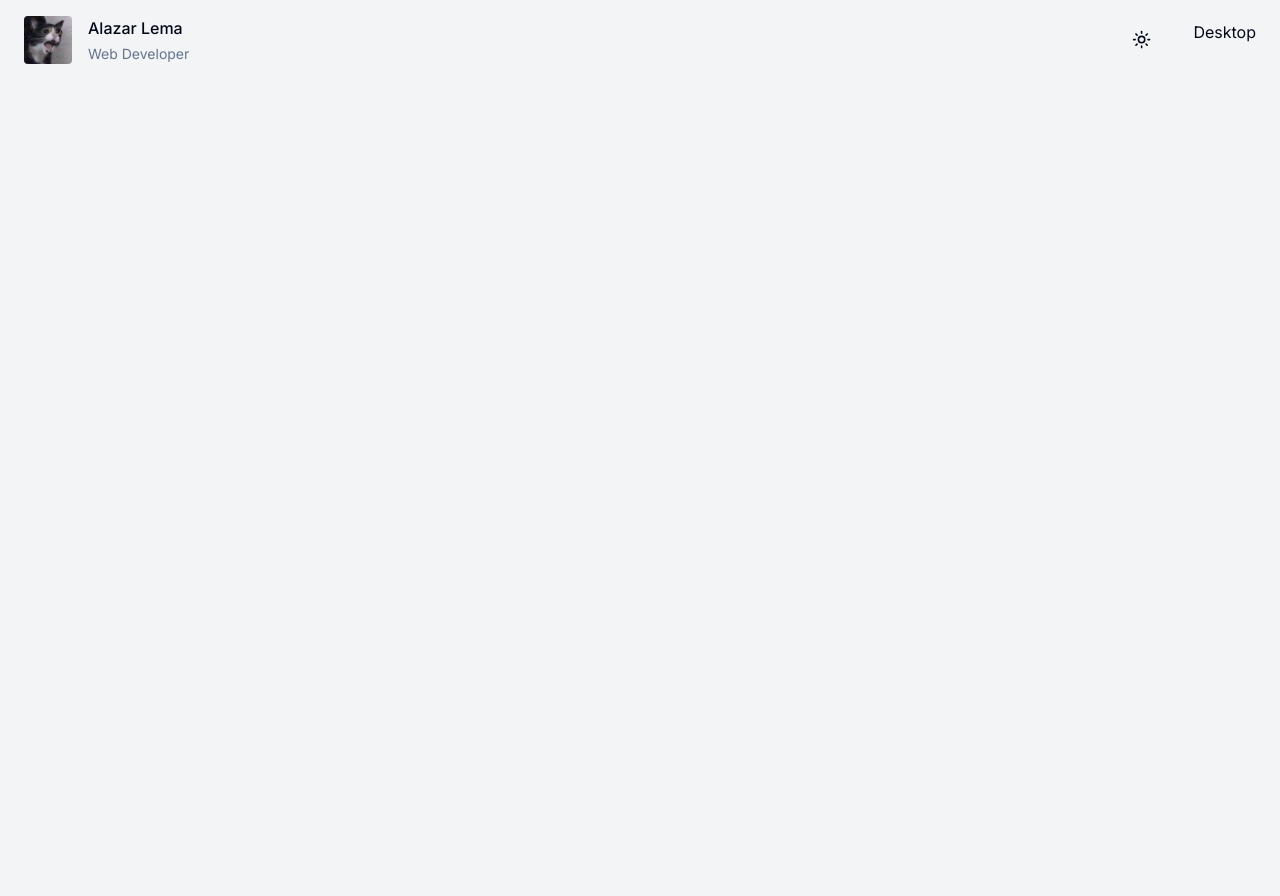
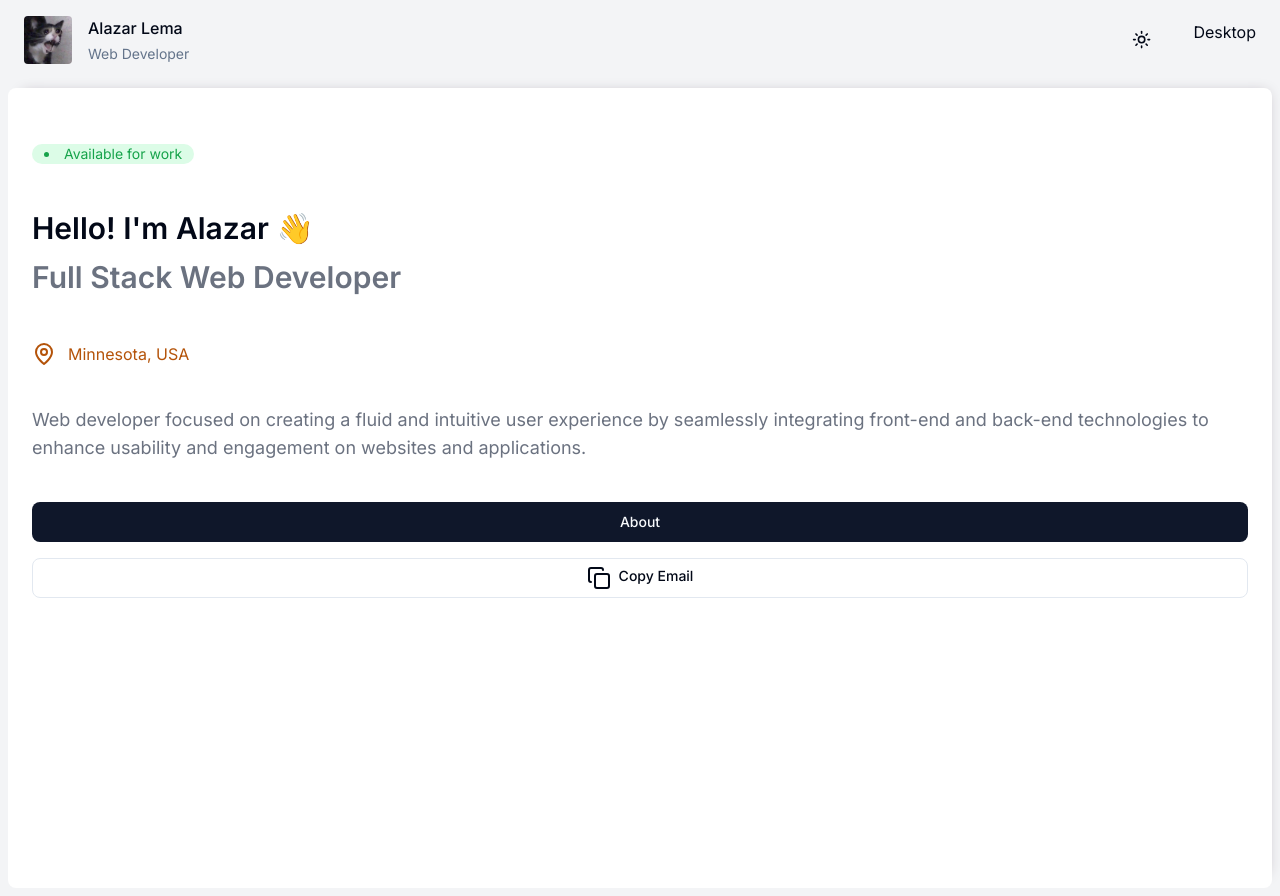
Before and after one commit to Alazar351/personal-website, a Next.js app: page / in a window 1280 px wide. Before the commit the page ends 800 px from the top, so only its background shows below. Built offline with nearby package versions, Linux system fonts and the light colour scheme.

Commit message:
About section added

```diff
--- a/app/page.tsx
+++ b/app/page.tsx
@@ -1,3 +1,34 @@
+"use client";
+import CopyEmail from "@/components/copyEmail";
+import { Button } from "@/components/ui/button";
+import { MapPin } from "lucide-react";
+
 export default function Home() {
-  return <main className="bg-white"></main>;
+  return (
+    <main className="m-2 h-screen rounded-lg bg-white px-6 shadow-main-shadow dark:bg-[rgb(20,20,20)] ">
+      <section className="pt-14">
+        <li className="mb-10 w-max rounded-full bg-green-100 px-3 text-sm text-green-600 dark:bg-green-950 dark:text-green-500">
+          Available for work
+        </li>
+        <div className="mb-10 text-3xl font-semibold leading-relaxed  ">
+          <p>Hello! I'm Alazar 👋</p>
+          <p className="text-gray-500">Full Stack Web Developer</p>
+        </div>
+        <li className="mb-10 flex gap-3 text-amber-700 dark:text-amber-500">
+          <MapPin />
+          Minnesota, USA
+        </li>
+        <p className="mb-10 text-lg text-gray-500 dark:text-gray-400">
+          Web developer focused on creating a fluid and intuitive user
+          experience by seamlessly integrating front-end and back-end
+          technologies to enhance usability and engagement on websites and
+          applications.
+        </p>
+        <div>
+          <Button className="mb-4 w-full rounded-lg">About</Button>
+          <CopyEmail />
+        </div>
+      </section>
+    </main>
+  );
 }
--- /dev/null
+++ b/components/CopyEmail.tsx
@@ -0,0 +1,39 @@
+"use client";
+import { Button } from "@/components/ui/button";
+import { Check, Copy } from "lucide-react";
+import { useState } from "react";
+
+export default function CopyEmail() {
+  const [emailString, setEmailString] = useState(false);
+
+  const copyEmail = () => {
+    navigator.clipboard.writeText("alazar.lema351@gmail.com");
+    setEmailString(true);
+
+    setTimeout(() => {
+      setEmailString(false);
+    }, 2000);
+  };
+
+  return (
+    <Button
+      variant={"outline"}
+      onClick={copyEmail}
+      className={`w-full rounded-lg ${emailString ? "bg-green-100 hover:bg-green-100 dark:bg-green-950 dark:hover:bg-green-950" : ""}`}
+    >
+      <div
+        className={`transition-all duration-300 ease-in-out ${emailString ? "translate-x-3" : ""}`}
+      >
+        {emailString ? (
+          <div className="flex">
+            <Check className="mr-2" /> Copied
+          </div>
+        ) : (
+          <div className="flex">
+            <Copy className="mr-2" /> Copy Email
+          </div>
+        )}
+      </div>
+    </Button>
+  );
+}
--- a/package.json
+++ b/package.json
@@ -15,7 +15,7 @@
     "class-variance-authority": "^0.7.0",
     "clsx": "^2.1.0",
     "lucide-react": "^0.331.0",
-    "next": "14.1.0",
+    "next": "^14.1.3",
     "next-themes": "^0.2.1",
     "react": "^18",
     "react-dom": "^18",
--- a/tailwind.config.ts
+++ b/tailwind.config.ts
@@ -11,6 +11,9 @@ const config = {
   prefix: "",
   theme: {
     extend: {
+      boxShadow: {
+        "main-shadow": "5px -5px 13px -10px #B4ABB5",
+      },
       colors: {
         border: "hsl(var(--border))",
         input: "hsl(var(--input))",
```
Also changed, not shown: app/globals.css (line endings or trailing spaces), 1 other file (tests, documents, lock files or other folders).
